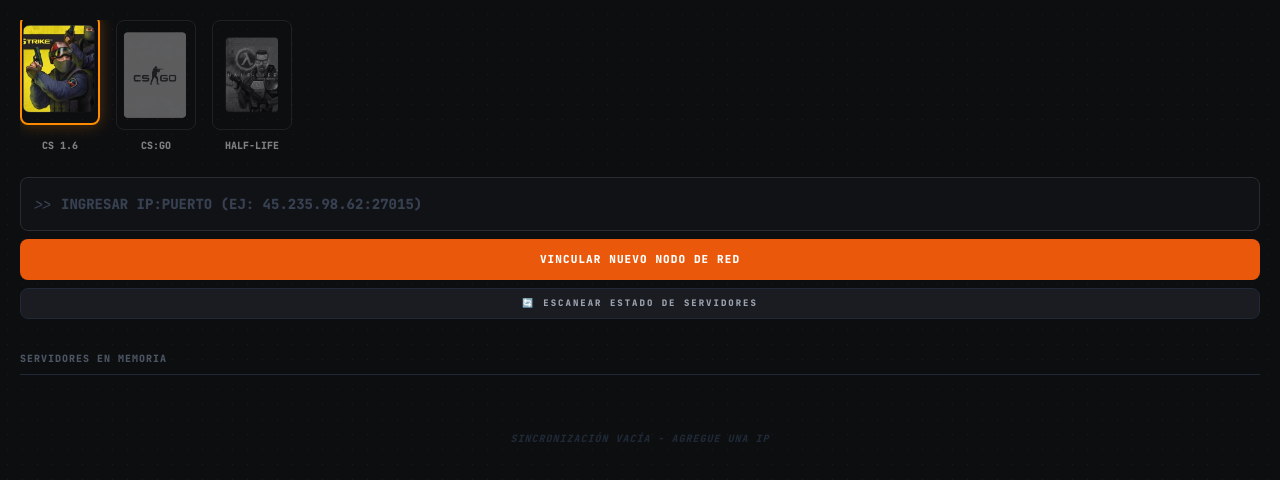
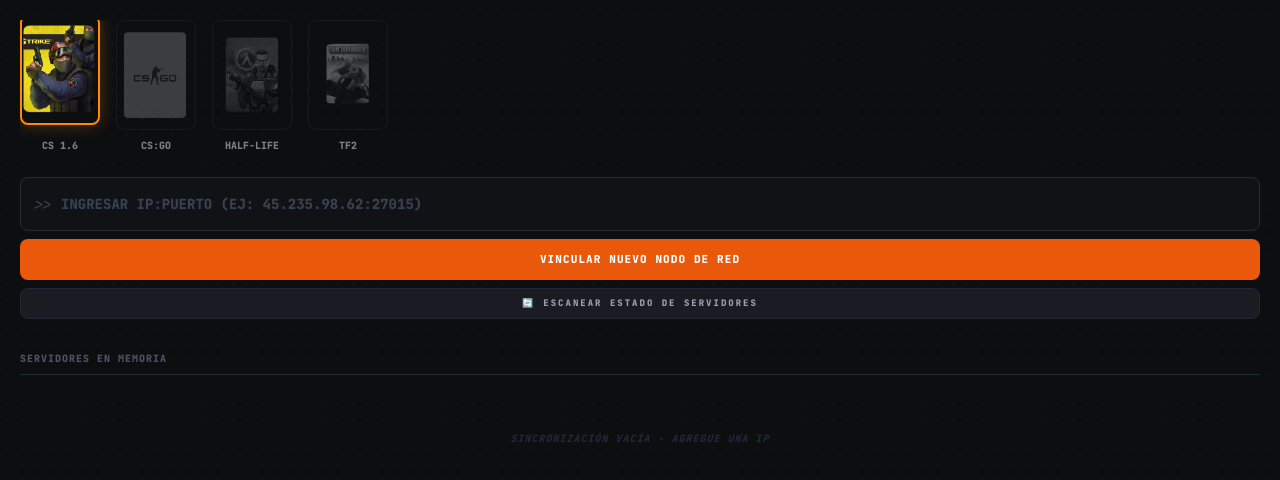
Before and after one commit to TRISKANV/Koda, a website: page index.html in a window 1280 px wide. Both pictures are taken after a click on the element "CS 1.6". Shown: the part 68-548 px from the top of the page. Drawn offline with nearby package versions, Linux system fonts and the light colour scheme.

Commit message:
Update index.html

```diff
--- a/index.html
+++ b/index.html
@@ -17,12 +17,14 @@
             font-family: 'JetBrains Mono', monospace;
         }
 
+        /* Estética de Pestañas (Iconos de arriba) */
         .category-btn img {
             border: 1px solid #333;
-            filter: grayscale(1) opacity(0.5);
+            filter: grayscale(1) opacity(0.3);
             transition: all 0.3s cubic-bezier(0.4, 0, 0.2, 1);
             width: 80px; height: 110px; object-fit: cover; border-radius: 8px;
         }
+        .category-btn:hover img { filter: grayscale(0.5) opacity(0.7); border-color: #555; }
         .category-btn.active img {
             filter: grayscale(0) opacity(1);
             border: 2px solid var(--accent);
@@ -30,6 +32,7 @@
             transform: translateY(-5px);
         }
 
+        /* Tarjeta de Servidor */
         .server-card {
             background: var(--panel);
             border: 1px solid #2a2c33;
@@ -64,7 +67,6 @@
         }
         .btn-action:hover { background: #333; color: white; }
 
-        /* Animación de rotación para el icono de carga */
         @keyframes spin { from { transform: rotate(0deg); } to { transform: rotate(360deg); } }
         .spinning { animation: spin 1s linear infinite; }
 
@@ -84,16 +86,20 @@
 
     <section class="flex gap-4 overflow-x-auto pb-6 no-scrollbar">
         <div onclick="setFilter('cs16')" class="category-btn active text-center flex-shrink-0" id="btn-cs16">
-            <img src="assets/cs16.png">
+            <img src="assets/cs16.png" alt="CS 1.6">
             <p class="text-[10px] mt-2 font-bold opacity-50 uppercase">CS 1.6</p>
         </div>
         <div onclick="setFilter('csgo')" class="category-btn text-center flex-shrink-0" id="btn-csgo">
-            <img src="assets/csgo.png">
+            <img src="assets/csgo.png" alt="CS:GO">
             <p class="text-[10px] mt-2 font-bold opacity-50 uppercase">CS:GO</p>
         </div>
         <div onclick="setFilter('hl')" class="category-btn text-center flex-shrink-0" id="btn-hl">
-            <img src="assets/hl.jpg">
+            <img src="assets/hl.jpg" alt="Half-Life">
             <p class="text-[10px] mt-2 font-bold opacity-50 uppercase">Half-Life</p>
+        </div>
+        <div onclick="setFilter('tf2')" class="category-btn text-center flex-shrink-0" id="btn-tf2">
+            <img src="assets/tf2.png" alt="TF2">
+            <p class="text-[10px] mt-2 font-bold opacity-50 uppercase">TF2</p>
         </div>
     </section>
 
@@ -123,12 +129,22 @@
         let currentFilter = 'cs16';
         const PROXY_URL = "https://koda-proxy.proyectosapps50.workers.dev/";
 
+        // Objeto centralizado para gestionar las extensiones de imagen correctas
+        const GAME_CONFIG = {
+            'cs16': { ext: 'png' },
+            'csgo': { ext: 'png' },
+            'hl':   { ext: 'jpg' },
+            'tf2':  { ext: 'png' },
+            'default': { ext: 'png' }
+        };
+
         document.addEventListener('DOMContentLoaded', refreshAll);
 
         function setFilter(game) {
             currentFilter = game;
             document.querySelectorAll('.category-btn').forEach(b => b.classList.remove('active'));
-            document.getElementById('btn-' + game).classList.add('active');
+            const activeBtn = document.getElementById('btn-' + game);
+            if(activeBtn) activeBtn.classList.add('active');
             refreshAll();
         }
 
@@ -150,9 +166,11 @@
             const container = document.getElementById('server-list');
             const refreshIcon = document.getElementById('refresh-icon');
             const allServers = JSON.parse(localStorage.getItem('koda_storage_v5') || '[]');
-            const filtered = allServers.filter(s => s.game === currentFilter);
 
-            // Efecto visual de carga en el botón
+            //  defecto
+            const safeFilter = GAME_CONFIG[currentFilter] ? currentFilter : 'cs16';
+            const filtered = allServers.filter(s => s.game === safeFilter);
+
             if(refreshIcon) refreshIcon.classList.add('spinning');
 
             container.innerHTML = '';
@@ -162,11 +180,9 @@
                 return;
             }
 
-            // Cargamos todos los servidores filtrados
             const promises = filtered.map(s => renderServerCard(s.ip));
             await Promise.all(promises);
 
-            // Quitamos el efecto de carga
             if(refreshIcon) refreshIcon.classList.remove('spinning');
         }
 
@@ -178,8 +194,9 @@
             card.className = 'server-card p-4 rounded-r-lg flex items-center justify-between';
             container.appendChild(card);
 
-            const ext = (currentFilter === 'hl') ? 'jpg' : 'png';
-            const iconSrc = `assets/${currentFilter}.${ext}`;
+            // centralizado
+            const config = GAME_CONFIG[currentFilter] || GAME_CONFIG.default;
+            const iconSrc = `assets/${currentFilter}.${config.ext}`;
 
             try {
                 const res = await fetch(`${PROXY_URL}?host=${host}&port=${port || 27015}`);
```
